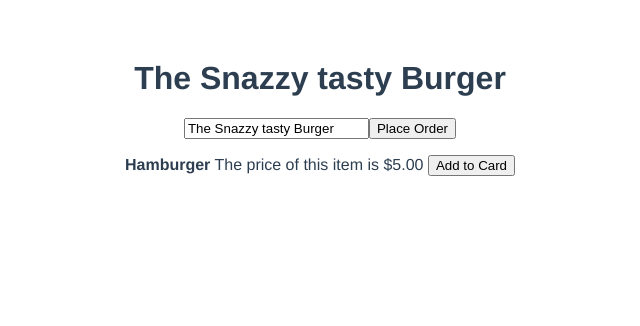
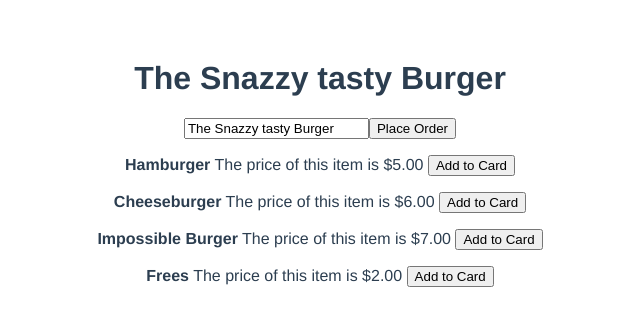
Before and after one commit to kami16ru/vueschool-composition-api, a Vue app: page / in a window 1280 px wide. Shown: the top 326 px of the page, without its empty margins (320-960 px from the left). Built offline with nearby package versions, Linux system fonts and the light colour scheme.

Commit message:
watch object using a copy

```diff
--- a/src/App.vue
+++ b/src/App.vue
@@ -3,7 +3,12 @@
   <input type="text" v-model="name">
   <button  @click="placeOrder">Place Order</button>
 
-  <YummyMeal :name="meal.name" :price="meal.price" @addToCard="addItemToCard" />
+  <YummyMeal
+      v-for="meal in meals"
+      :name="meal.name"
+      :price="meal.price"
+      @addToCart="addItemToCart"
+  />
 
 </template>
 
@@ -15,20 +20,23 @@ export default {
   components: { YummyMeal },
   setup() {
     const name = ref('The Snazzy tasty Burger')
+    const cart = reactive([])
     const meal = reactive({
       name: 'Hamburger',
       price: 5
     })
-    console.log(meal.name)
+    const meals = reactive([
+      { name: 'Hamburger', price: 5 },
+      { name: 'Cheeseburger', price: 6 },
+      { name: 'Impossible Burger', price: 7 },
+      { name: 'Frees', price: 2 }
+    ])
     const placeOrder = () => alert('You\'re order has been placed!')
-    const addItemToCard = (item) => alert(`One ${item} added to card!`)
+    const addItemToCart = (item) => cart.push(item)
 
-    watch(name, (newName, oldName) => console.log(newName, oldName), {
-      immediate: true,
-      deep: true
-    })
+    watch(() => [...cart],(newValue, oldValue) => console.log(newValue, oldValue), {})
 
-    return { name, placeOrder, addItemToCard, meal };
+    return { name, placeOrder, addItemToCart, meal, meals };
   }
 }
 
--- a/src/components/YummyMeal.vue
+++ b/src/components/YummyMeal.vue
@@ -2,7 +2,7 @@
   <p>
     <strong>{{ name }}</strong>
     {{ pricePrettySentence }}
-    <button @click="addToCard">Add to Card</button>
+    <button @click="addToCart">Add to Card</button>
   </p>
 </template>
 
@@ -15,12 +15,12 @@ export default {
     price: Number
   },
   setup(props, { emit }) {
-    const addToCard = () => emit('addToCard', props.name)
+    const addToCart = () => emit('addToCart', props.name)
     const pricePretty = computed(() => `$${props.price.toFixed(2)}`)
     const pricePrettySentence = computed(
         () => `The price of this item is ${pricePretty.value}`)
 
-    return { addToCard, pricePretty, pricePrettySentence }
+    return { addToCart, pricePretty, pricePrettySentence }
   }
 }
 </script>
```
